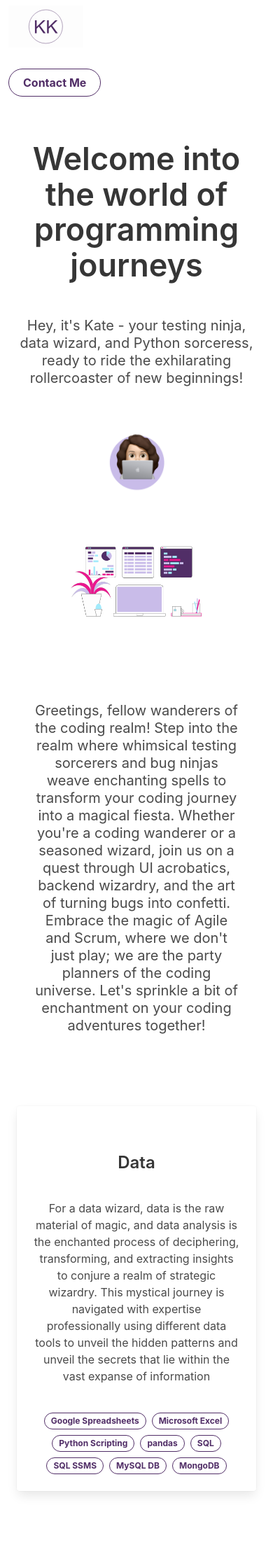
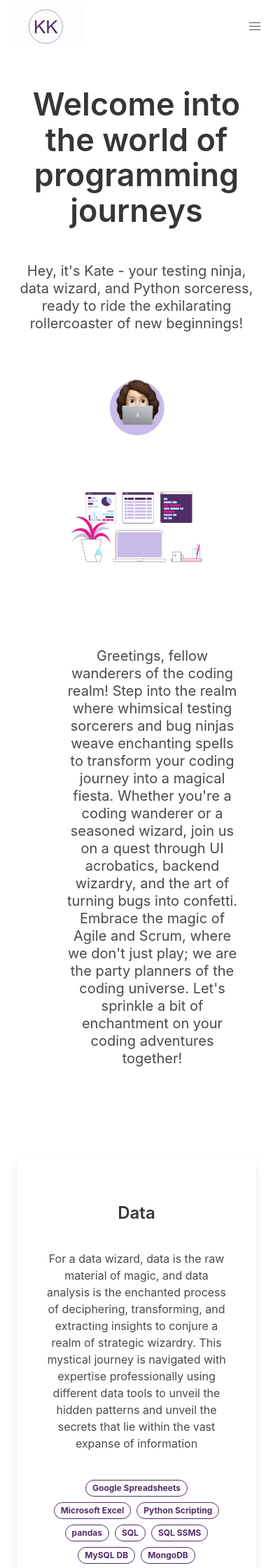
Before and after one commit to kateryna-kochina/kate-kochina-resume-flask, a Flask app: page / in a window 390 px wide. Shown: the top 2240 px of the page at 70% size. Run offline with Flask 3, Linux system fonts and the light colour scheme.

Commit message:
Add burger menu in navbar for mobile devices

```diff
--- /dev/null
+++ b/static/scripts/scripts.js
@@ -0,0 +1,15 @@
+document.addEventListener('DOMContentLoaded', () => {
+    const $navbarBurgers = Array.prototype.slice.call(document.querySelectorAll('.navbar-burger'), 0);
+
+    if ($navbarBurgers.length > 0) {
+      $navbarBurgers.forEach(el => {
+        el.addEventListener('click', () => {
+          const target = el.dataset.target;
+          const $target = document.getElementById(target);
+
+          el.classList.toggle('is-active');
+          $target.classList.toggle('is-active');
+        });
+      });
+    }
+  });
--- a/static/styles.css
+++ b/static/styles.css
@@ -37,6 +37,8 @@ body {
 .card {
     margin: 45px auto;
     padding-top: 35px;
+    padding-right: 15px;
+    padding-left: 15px;
     height: 95%;
 }
 
@@ -63,6 +65,15 @@ body {
     margin: 20px;
 }
 
+.navbar-end {
+    display: flex;
+    justify-content: center;
+}
+
+.navbar-burger {
+    height: inherit;
+}
+
 .tag:not(body) {
     background-color: white;
     border: 1px solid #512e67;
@@ -75,5 +86,6 @@ body {
 
 #greetings-div {
     margin: 25px;
-    margin-bottom: 45px;
+    margin-bottom: 70px;
+    padding-left: 45px;
 }
--- a/templates/index.html
+++ b/templates/index.html
@@ -14,12 +14,12 @@
             href="{{ url_for('static', filename='images/favicon.ico') }}"
             type="image/x-icon"
         />
+        <script defer src="{{ url_for('static', filename='scripts/scripts.js') }}"></script>
     </head>
     <body>
         <nav class="navbar" role="navigation" aria-label="main navigation">
-            <div class="navbar-brand">
-                <div class="navbar-item">
-                    <a href="/">
+            <div class="navbar-brand is-flex is-justify-content-center">
+                <a class="navbar-item" href="/">
                     <svg
                         height="60"
                         version="1.1"
@@ -70,13 +70,22 @@
                         </g>
                     </svg>
                 </a>
-                </div>
+                <a
+                    role="button"
+                    class="navbar-burger"
+                    aria-label="menu"
+                    aria-expanded="false"
+                    data-target="navMenu">
+                    <span aria-hidden="true"></span>
+                    <span aria-hidden="true"></span>
+                    <span aria-hidden="true"></span>
+                </a>
             </div>
 
-            <div class="navbar-menu is-active is-shadowless">
+            <div id="navMenu" class="navbar-menu is-shadowless">
                 <div class="navbar-start"></div>
                 <div class="navbar-end">
-                    <div class="navbar-item">
+                    <div class="navbar-item is-centered">
                         <a
                             class="button is-primary is-outlined is-rounded"
                             href="#"
@@ -122,8 +131,8 @@
         <section class="section is-primary has-text-centered">
             <div class="container" id="greetings-div">
                 <div class="columns is-centered">
-                    <div class="column is-8">
-                        <p class="subtitle has-custom-text-color">
+                    <div class="column is-9">
+                        <p class="subtitle">
                             Greetings, fellow wanderers of the coding realm!
                             Step into the realm where whimsical testing
                             sorcerers and bug ninjas weave enchanting spells to
@@ -423,8 +432,11 @@
         <footer class="section has-text-centered">
             <div class="container">
                 <div class="columns is-centered">
-                    <!-- <div class="column"> -->
-                    <a href="#">
+                    <div class="column is-9">
+                        <a
+                            href="https://www.linkedin.com/in/kateryna-kochina/"
+                            target="_blank"
+                        >
                             <svg
                                 height="60"
                                 version="1.1"
@@ -475,7 +487,10 @@
                                 </g>
                             </svg>
                         </a>
-                    <a href="#">
+                        <a
+                            href="https://github.com/kateryna-kochina"
+                            target="_blank"
+                        >
                             <svg
                                 height="60"
                                 version="1.1"
@@ -724,7 +739,7 @@
                                 </g>
                             </svg>
                         </a>
-                    <!-- </div> -->
+                    </div>
                 </div>
             </div>
         </footer>
```
Also changed, not shown: 1 other file. Lines whose indentation alone changed are shown as unchanged.
